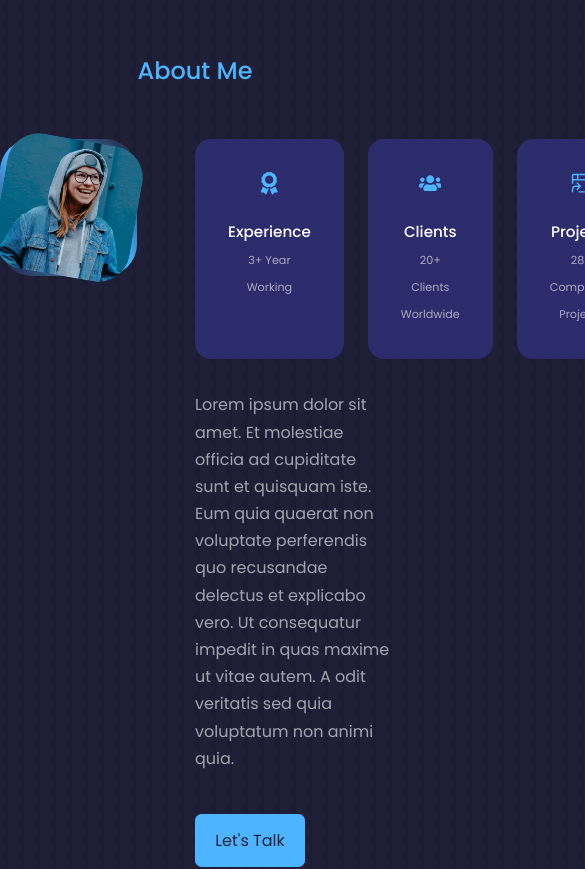
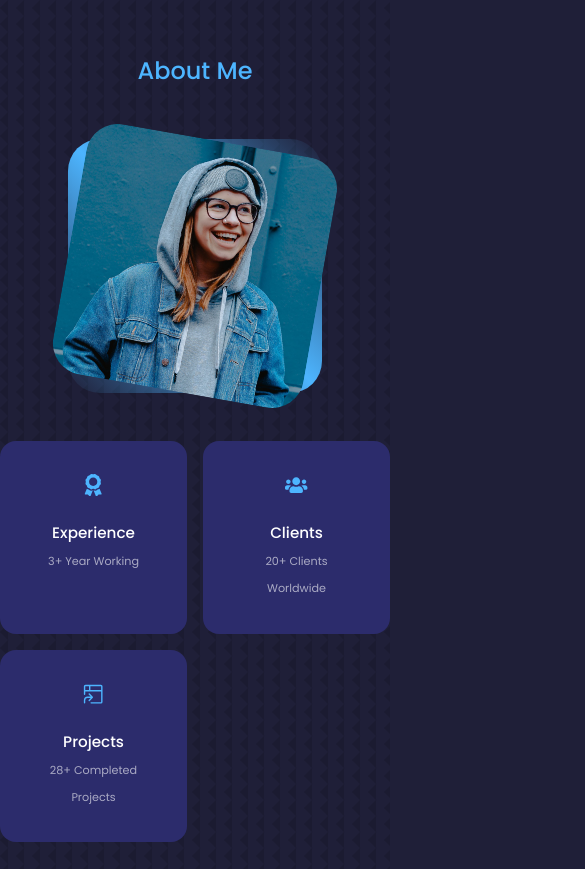
Before and after one commit to Zishan23/Personal-Portfolio-with-React-Js, a React (Create React App) app: page / in a window 390 px wide. Shown: the part 960-1829 px from the top of the page, 585 px wide, since content can reach past the window. Built offline with nearby package versions, Linux system fonts and the light colour scheme.

Commit message:
added responsiveness to about section

```diff
--- a/src/components/about/about.css
+++ b/src/components/about/about.css
@@ -69,3 +69,47 @@
     margin: 2rem 0 2.6rem;
     color: var(--color-light);
 }
+/*=============MEDIA QUERIES (MEDIUM DEVICES) =============*/
+
+@media screen and (max-width: 1024px) {
+    .about_container{
+        grid-template-columns: 1fr;
+        gap: 0;
+    }
+
+    .about_me{
+        width: 50%;
+        margin: 2rem auto 4rem;
+
+    }
+
+    .about_content p{
+        margin: 1rem 0 1.5rem;
+    }
+
+}
+/*=============MEDIA QUERIES (SMALL DEVICES) =============*/
+
+@media screen and (max-width: 600px) {
+    .about_me{
+        width: 65%;
+        margin: 0 auto 3rem;
+
+    }
+
+    .about_cards {
+        grid-template-columns: 1fr 1fr;
+        gap: 1rem;
+    }
+    .about_content{
+        text-align: center;
+    }
+
+    .about_content p{
+        margin: 1.5rem 0;
+    }
+
+
+
+
+}
```
